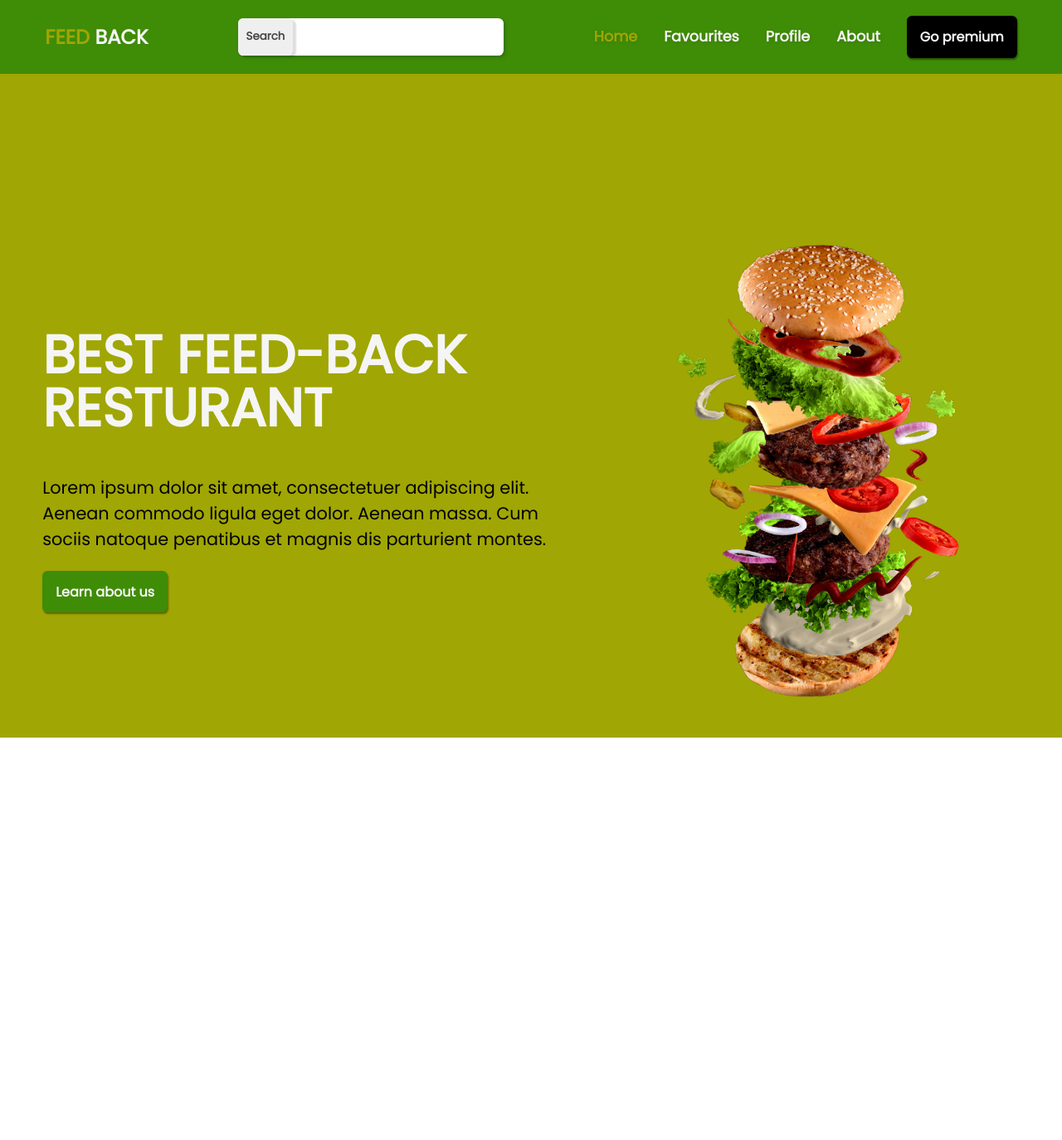
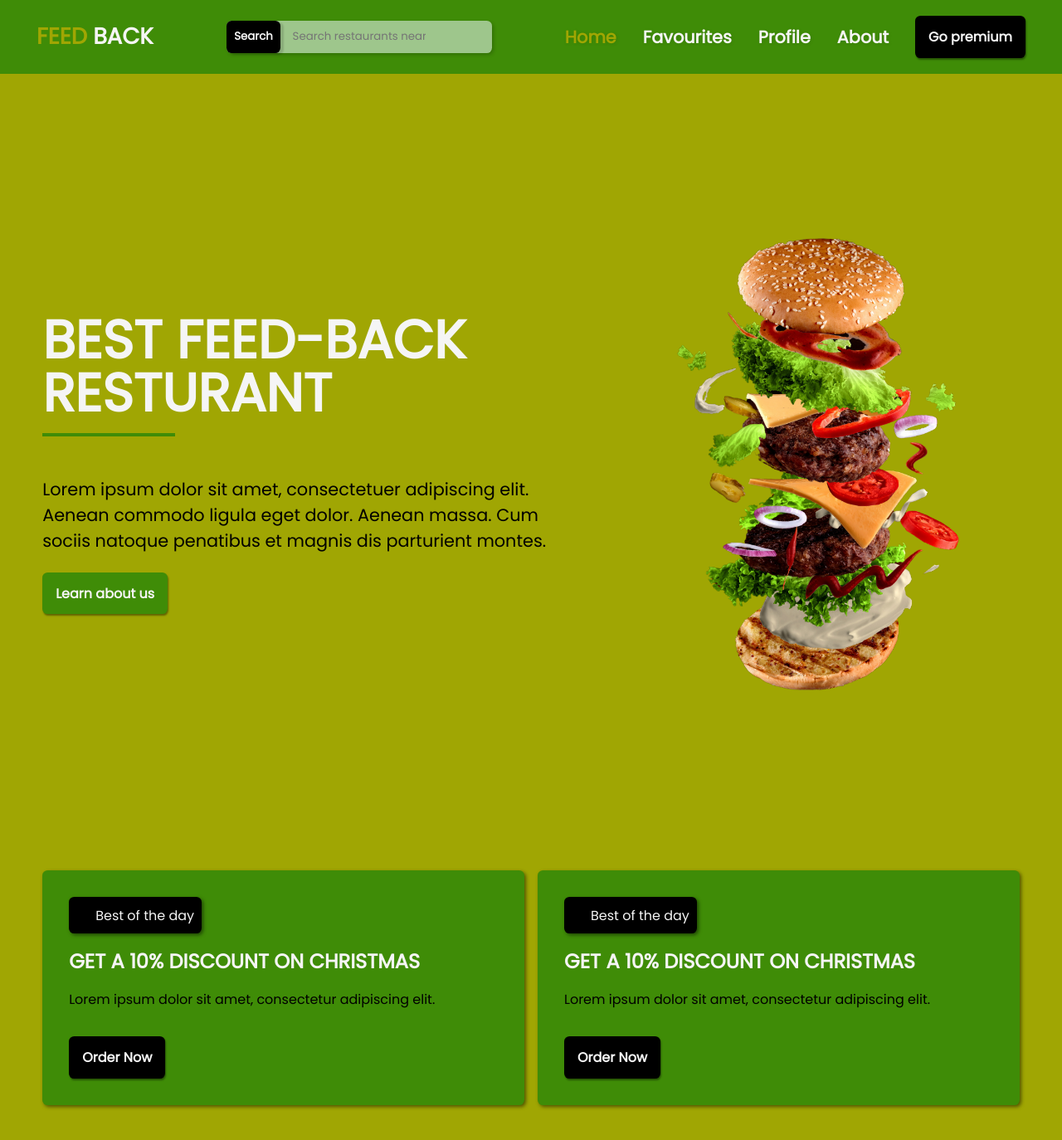
Before and after one commit to techbywes/Feed-Back-resturant, a React (Create React App) app: page / in a window 1280 px wide. Shown: the top 1374 px of the page at 83% size. Before the commit the page ends 889 px from the top, so only its background shows below. Built offline with nearby package versions, Linux system fonts and the light colour scheme.

Commit message:
updated section 1

```diff
--- a/src/App.css
+++ b/src/App.css
@@ -29,17 +29,17 @@ nav a {
   text-decoration: none;
   color: whitesmoke;
   font-weight: 700;
-  font-size: 1.1rem;
+  font-size: 1.3rem;
   text-shadow: 1px 1px 4px rgba(0, 0, 0, 0.1);
   transition: color 0.6s ease-in-out;
 }
 
 nav a:hover {
-  color: #A0A603;
+  color: #a0a603;
 }
 
 a.active {
-  color: #A0A603;
+  color: #a0a603;
 }
 
 .input_btn_div {
@@ -49,17 +49,18 @@ a.active {
 }
 
 .input_ {
-  padding: 0.8rem 5rem;
+  padding: 0.6rem 5rem;
   width: 20rem;
   outline: none;
   border-radius: 0.4rem;
+  background-color: rgba(240, 248, 255, 0.539);
   border: none;
   box-shadow: 2px 2px 4px rgba(0, 0, 0, 0.2);
 }
 
 .submit_btn {
   position: absolute;
-  padding: 0.8rem 0.6rem;
+  padding: 0.6rem 0.6rem;
   border-radius: 0.4rem;
   border: none;
   box-shadow: 4px 2px 2px rgba(0, 0, 0, 0.132);
@@ -67,21 +68,23 @@ a.active {
   color: rgba(0, 0, 0, 0.708);
   font-weight: bold;
   transition: all 0.6s ease-in-out;
+  background-color: black;
+  color: whitesmoke;
 }
 
 .submit_btn:hover {
-  background-color: rgba(0, 0, 0, 0.708);
-  color: white;
+  background-color: rgba(0, 0, 0, 0.893);
+  color: #a0a603;
 }
 
 .logo_text {
   color: whitesmoke;
-  font-size: 1.5rem;
+  font-size: 1.7rem;
   text-shadow: rgba(0, 0, 0, 0.708);
   cursor: pointer;
 }
 .food_text {
-  color: #A0A603;
+  color: #a0a603;
 }
 
 .go_prmium_btn {
@@ -98,39 +101,43 @@ a.active {
 }
 
 .go_prmium_btn:hover {
-  background-color: rgba(0, 0, 0, 0.591);
-  color: white;
+  background-color: rgba(0, 0, 0, 0.84);
+  color: #a0a603;
 }
 
 /* NAV STYLING ENDS FROM HERE */
 
 /* HERO SECTION STYLING STARTS FROM HERE */
 .hero_div {
-  padding-top: 13rem!important;
+  padding-top: 12rem !important;
   width: 100%;
   height: 100vh;
-  background-color: #A0A603;
+  background-color: #a0a603;
   padding: 3.2rem;
   display: flex;
   justify-content: space-between;
   align-items: center;
 }
-.title_div{
-
+.title_div {
   margin-bottom: 3rem;
   max-width: 40rem;
 }
-.title_text{
+.title_text {
   font-size: 4rem;
   line-height: 4rem;
   font-weight: 800;
   color: whitesmoke;
+  margin-bottom: 1rem;
 }
-.paragraphtext_div{
+.line_tex {
+  width: 10rem;
+  border-bottom: 4px solid #3f8c07;
+}
+.paragraphtext_div {
   font-size: 1.3rem;
   max-width: 40rem;
 }
-.paragraph_text{
+.paragraph_text {
   margin-bottom: 1.4rem;
 }
 .learnmore_btn {
@@ -140,17 +147,86 @@ a.active {
   box-shadow: 1px 2px 2px rgba(0, 0, 0, 0.4);
   cursor: pointer;
   font-size: 1rem;
-  background-color: #3F8C07;
+  background-color: #3f8c07;
   color: whitesmoke;
   font-weight: 700;
   transition: all 0.4s ease-in-out;
 }
 .learnmore_btn:hover {
-  background-color: rgba(0, 0, 0, 0.591);
-  color: white;
+  background-color: rgba(0, 0, 0, 0.84);
+  color: #a0a603;
 }
 
-.hero_img{
+.hero_img {
   width: 30rem;
 }
 /* HERO SECTION STYLING ENDS HERE */
+
+/* BEST OF THE DAY STYLING STARTS FROM HERE */
+.bestoftheday_div {
+  gap: 1rem;
+  padding: 3.2rem;
+  padding-top: 10rem;
+  background-color: #a0a603;
+  display: flex;
+  justify-content: space-between;
+  align-items: center;
+}
+
+.left_div {
+  border-radius: 0.4rem;
+  background-color: #3f8c07;
+  padding: 2rem;
+  width: 40rem;
+  height: 100%;
+  box-shadow: 2px 2px 4px rgba(0, 0, 0, 0.5);
+}
+.right_div {
+  border-radius: 0.4rem;
+  background-color: #3f8c07;
+  padding: 2rem;
+  width: 40rem;
+  height: 100%;
+  box-shadow: 2px 2px 4px rgba(0, 0, 0, 0.5);
+}
+
+.best_toopoint{
+  background-color: black;
+  color: whitesmoke;
+  width: 10rem;
+  padding: 0.6rem 2rem;
+  white-space: nowrap;
+  margin-bottom: 1rem;
+  border-radius: 0.4rem;
+  box-shadow: 2px 2px 4px rgba(0, 0, 0, 0.5);
+}
+
+.bestofhteday_discount_text{
+  font-weight: 800;
+  font-size: 1.5rem;
+  color: whitesmoke;
+  margin-bottom: 1rem;
+}
+
+.best_para_text{
+  font-size: 1rem;
+  margin-bottom: 2rem;
+}
+
+.OrderNow_btn {
+  padding: 0.8rem 1rem;
+  border-radius: 0.4rem;
+  border: none;
+  box-shadow: 1px 2px 2px rgba(0, 0, 0, 0.4);
+  cursor: pointer;
+  font-size: 1rem;
+  background-color: black;
+  color: whitesmoke;
+  font-weight: 700;
+  transition: all 0.4s ease-in-out;
+}
+.OrderNow_btn:hover {
+  background-color: rgba(0, 0, 0, 0.84);
+  color: #a0a603;
+}
+/* BEST OF THE DAY STYLING ENDS HERE */
--- a/src/App.js
+++ b/src/App.js
@@ -1,6 +1,7 @@
 import "./App.css";
 import Nav from "./componenets/Nav";
 import HeroSection from "./componenets/HeroSection";
+import Bestoftheday from "./componenets/Bestoftheday";
 
 function App() {
   return (
@@ -8,6 +9,7 @@ function App() {
       <header className="App-header">
         <Nav/>
         <HeroSection/>
+        <Bestoftheday/>
       </header>
     </div>
   );
--- /dev/null
+++ b/src/componenets/Bestoftheday.js
@@ -0,0 +1,30 @@
+import React from "react";
+
+function Bestoftheday() {
+  return (
+    <section className="bestoftheday_div">
+      <div className="left_div">
+        <div className="best_toopoint">Best of the day</div>
+        <h2 className="bestofhteday_discount_text">GET A 10% DISCOUNT ON CHRISTMAS</h2>
+        <p className="best_para_text">
+          Lorem ipsum dolor sit amet, consectetur adipiscing elit.
+        </p>
+        <button className="OrderNow_btn">
+            Order Now
+        </button>
+      </div>
+      <div className="right_div">
+      <div className="best_toopoint">Best of the day</div>
+        <h2 className="bestofhteday_discount_text">GET A 10% DISCOUNT ON CHRISTMAS</h2>
+        <p className="best_para_text">
+          Lorem ipsum dolor sit amet, consectetur adipiscing elit.
+        </p>
+        <button className="OrderNow_btn">
+        Order Now
+        </button>
+      </div>
+    </section>
+  );
+}
+
+export default Bestoftheday;
--- a/src/componenets/HeroSection.js
+++ b/src/componenets/HeroSection.js
@@ -7,6 +7,7 @@ function HeroSection() {
       <div className="text_btn_div">
         <div className="title_div">
           <h1 className="title_text">BEST FEED-BACK RESTURANT</h1>
+          <div className="line_tex"></div>
         </div>
         <div className="paragraphtext_div">
           <p className="paragraph_text">
--- a/src/componenets/Nav.js
+++ b/src/componenets/Nav.js
@@ -9,7 +9,7 @@ function Nav() {
         </h1>
       </div>
       <div className="input_btn_div">
-        <input className="input_" type="text" />
+        <input className="input_" type="text" placeholder="Search restaurants nearby "/>
         <button className="submit_btn">Search</button>
       </div>
       <ul className="nav_ul">
```
